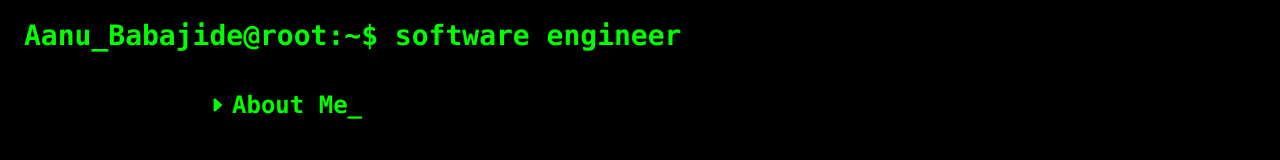
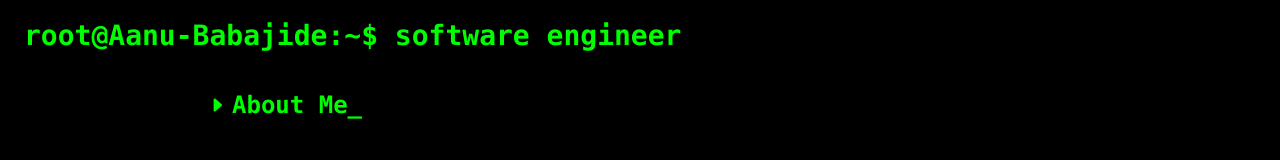
Before and after one commit to anubabajide/anubabajide.github.io, a plain HTML site: page index.html in a window 1280 px wide. Shown: the top 160 px of the page. Drawn offline with Linux system fonts and the light colour scheme.

Commit message:
Changed the tagline

```diff
--- a/index.html
+++ b/index.html
@@ -8,7 +8,7 @@
     <body >
         <div class="container">
             <div class="hello-world-container">
-                <h1 class="hello-world-text"> Aanu_Babajide@root:~$ software engineer</h1>
+                <h1 class="hello-world-text"> root@Aanu-Babajide:~$ software engineer</h1>
             </div>
             <div class='all-sections flex-parent'>
                 <div class="section-container transparent">
```
